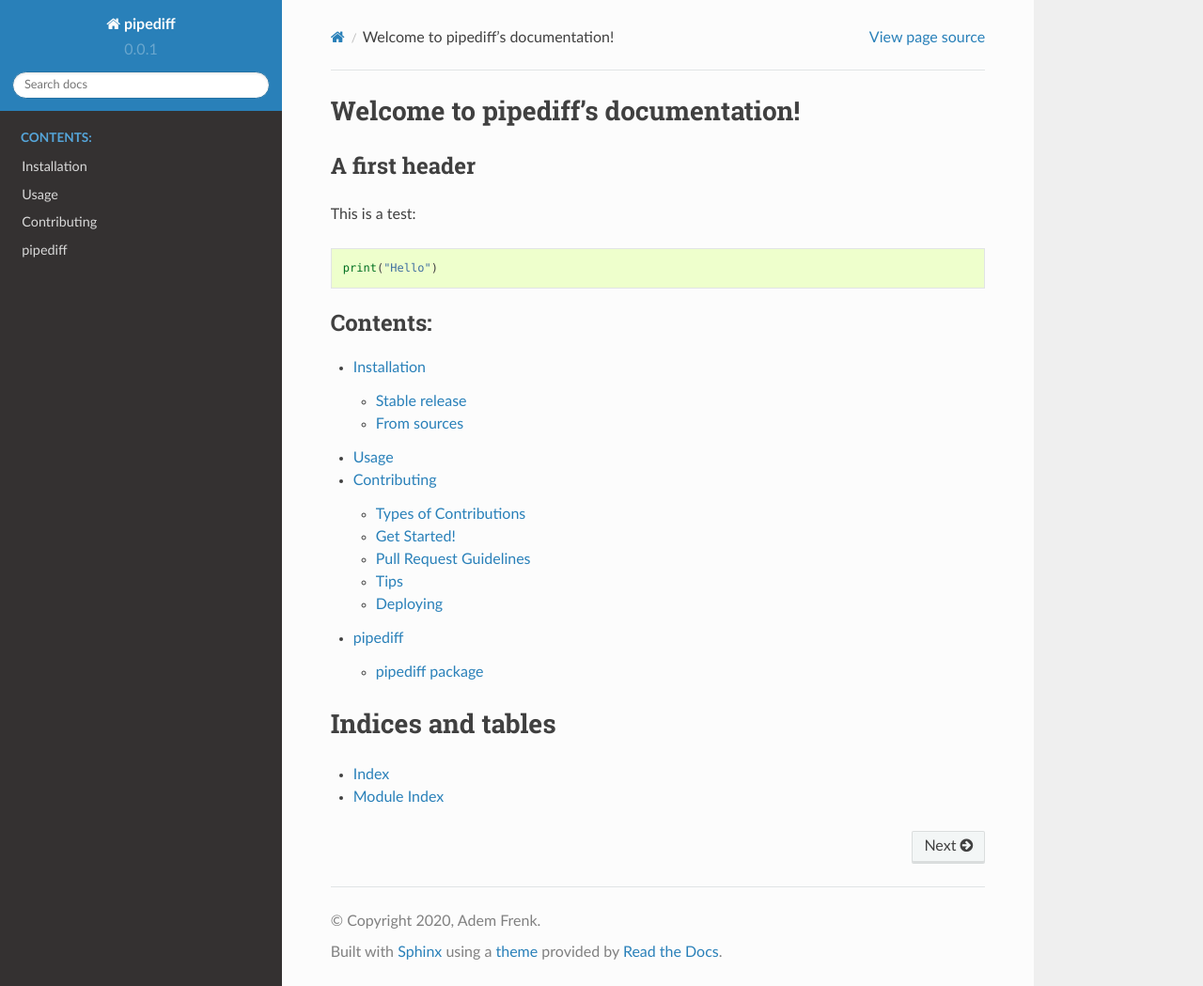
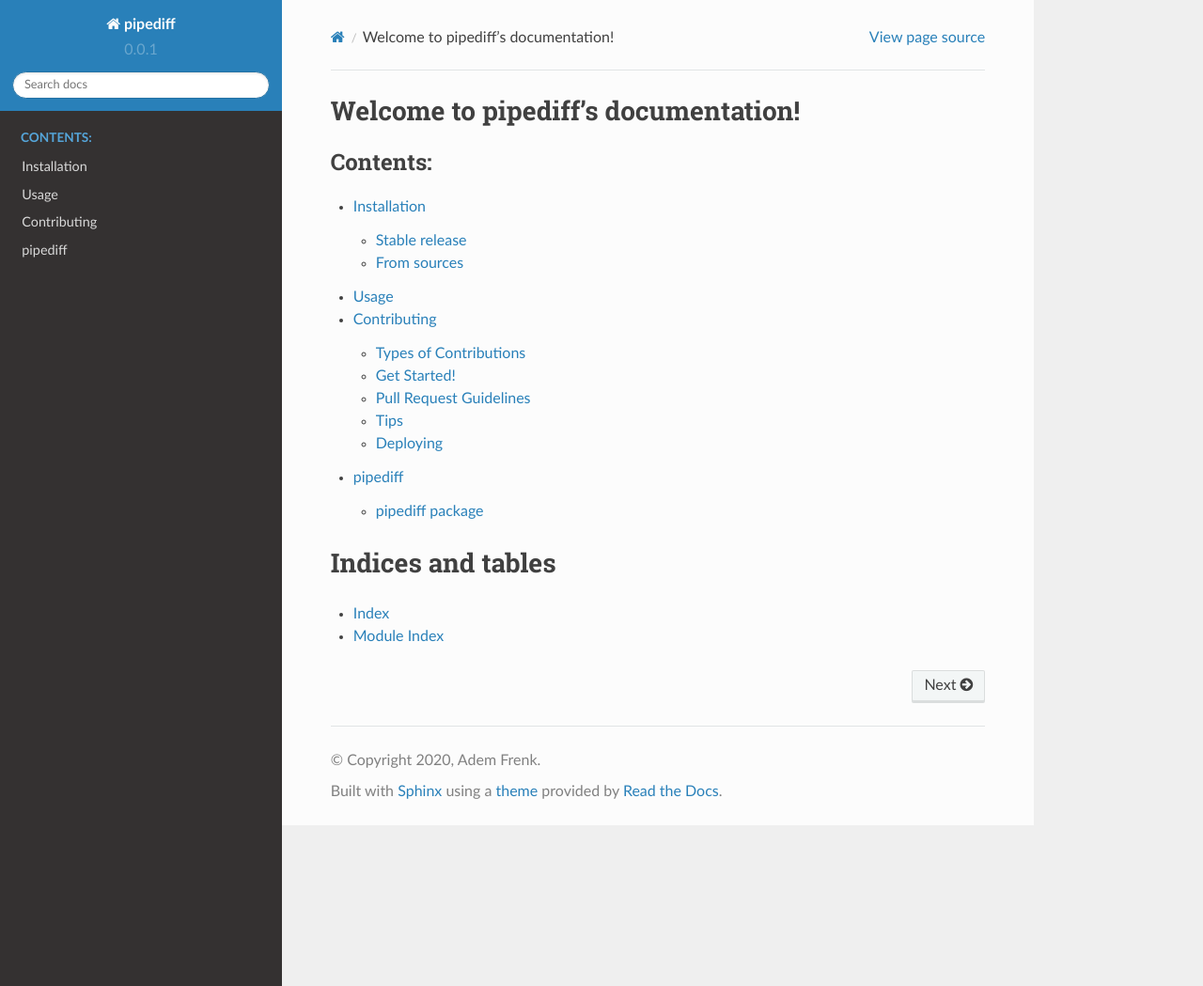
Before and after one commit to AdemFr/pipediff, a Sphinx documentation site: the page built from docs/source/index.rst, in a window 1280 px wide and 1049 px high. Shown: the whole window at 94% size. Built offline with Sphinx 7.4.7 and the Read the Docs theme 2.0.0, drawn with Linux system fonts in a browser that asks for light colours.

Commit message:
remove test header

```diff
--- a/docs/source/index.rst
+++ b/docs/source/index.rst
@@ -1,13 +1,5 @@
 Welcome to pipediff's documentation!
 ====================================
-
-A first header
-**************
-
-This is a test::
-
-    print("Hello")
-
 
 .. toctree::
    :maxdepth: 2
```
